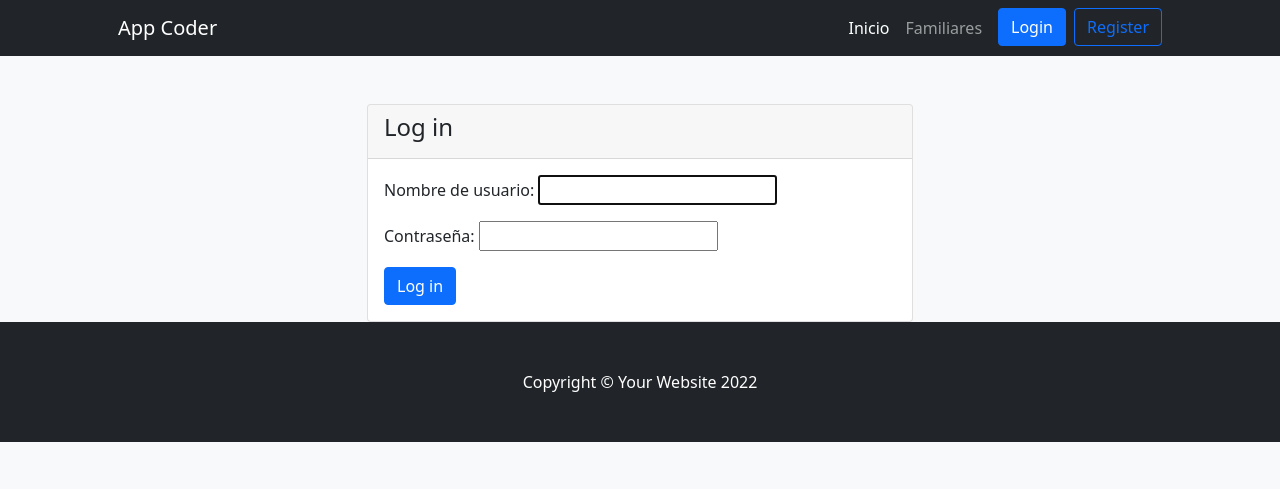
After one commit to BautistaCalla/MVT-Callander, a Django app: page /coderapp/login/ in a window 1280 px wide. The commit adds this page. Shown: the top 489 px of the page. Run offline with Django 4.2, Linux system fonts and the light colour scheme; parts of the project's set-up code (start-up, migrations or seed data) failed here and were passed over; some libraries are stand-ins or nearby versions.

Commit message:
Registro andando

```diff
--- a/MiPrimerProyectoApp/templates/MiPrimerProyectoApp/base.html
+++ b/MiPrimerProyectoApp/templates/MiPrimerProyectoApp/base.html
@@ -27,6 +27,8 @@
                     <ul class="navbar-nav ms-auto mb-2 mb-lg-0">
                         <li class="nav-item"><a class="nav-link active" aria-current="page" href="/">Inicio</a></li>
                         <li class="nav-item"><a class="nav-link" href="{% url 'familiares' %}">Familiares</a></li>
+                        <li class="nav-item"><a class="btn btn-primary mx-2" href="{% url 'login' %}">Login</a></li>
+                        <li class="nav-item"><a class="btn btn-outline-primary" href="{% url 'register' %}">Register</a></li>
 
                     </ul>
                 </div>
--- /dev/null
+++ b/MiPrimerProyectoApp/templates/MiPrimerProyectoApp/login.html
@@ -0,0 +1,32 @@
+{% extends 'MiPrimerProyectoApp/base.html' %}
+{% load static %}
+
+
+{% block tituloPagina %}
+<title>Log in - App Coder</title>
+{% endblock %}
+
+{% block contenidoPagina %}
+
+<section class = 'bg-light py-5'>
+    <div class="container">
+        <div class="row">
+            <div class="col-md-6 mx-auto">
+                <div class="card">
+                    <div class="card-header">
+                        <h4>Log in</h4>
+                    </div>
+                    <div class="card-body">
+                        <form action="" method="post">
+                            {% csrf_token %}
+                            {{form.as_p}}
+                            <button type="submit" class="btn btn-primary">Log in</button>
+                        </form>
+                    </div>
+                </div>
+            </div>
+        </div>
+    </div>
+
+
+{% endblock %}
--- a/MiPrimerProyectoApp/urls.py
+++ b/MiPrimerProyectoApp/urls.py
@@ -1,10 +1,14 @@
 
+from html.entities import html5
 from django.urls import path
 
 from .views import *
 
 urlpatterns = [
 
+    path('',inicio, name='inicio'),
+    path('login/', login_request, name='login'),
+    path('register/', register_request, name='register'),
 
     path('familiares/', familiares, name= 'familiares'),
     path('crear_familiar/', crear_familiar, name= 'crear-familiar'),
--- a/MiPrimerProyectoApp/views.py
+++ b/MiPrimerProyectoApp/views.py
@@ -13,7 +13,62 @@ from django.views.generic.detail import DetailView
 from django.views.generic.edit import CreateView, UpdateView, DeleteView
 from django.urls import reverse_lazy
 
+from django.contrib.auth.forms import AuthenticationForm, UserCreationForm
+from django.contrib.auth import login, authenticate, logout
 
+
+
+
+def login_request(request):
+
+    if request.method == 'POST':
+
+        form = AuthenticationForm(request=request, data=request.POST)
+
+        if form.is_valid():
+
+            username = form.cleaned_data.get('username')
+            password = form.cleaned_data.get('password')
+            user = authenticate(username=username, password=password)
+
+            if user is not None:
+                login(request, user)
+                return redirect('inicio')
+            else:
+                return redirect('login')
+        else:
+            return redirect('login')
+
+    form = AuthenticationForm()
+
+    return render(request, 'MiPrimerProyectoApp/login.html', {'form': form})
+
+def register_request(request):
+
+    if request.method == 'POST':
+
+        form = UserCreationForm(request.POST)
+
+        if form.is_valid():
+
+            username = form.cleaned_data.get('username')
+            password = form.cleaned_data.get('password1') #es la primer contraseña no la confirmacion
+
+            form.save() # registramos el usuario
+
+            user = authenticate(username=username, password=password)
+
+            if user is not None:
+                login(request, user)
+                return redirect('inicio')
+
+            return redirect('login')
+
+        return render(request, 'MiPrimerProyectoApp/register.html', {'form': form})
+
+    form = UserCreationForm()
+
+    return render(request, 'MiPrimerProyectoApp/register.html', {'form' : form})
 
 def crear_familiar(request):
 
```
Also changed, not shown: MiPrimerProyectoApp/templates/MiPrimerProyectoApp/register.html (added, +29 -0 lines), db.sqlite3.
